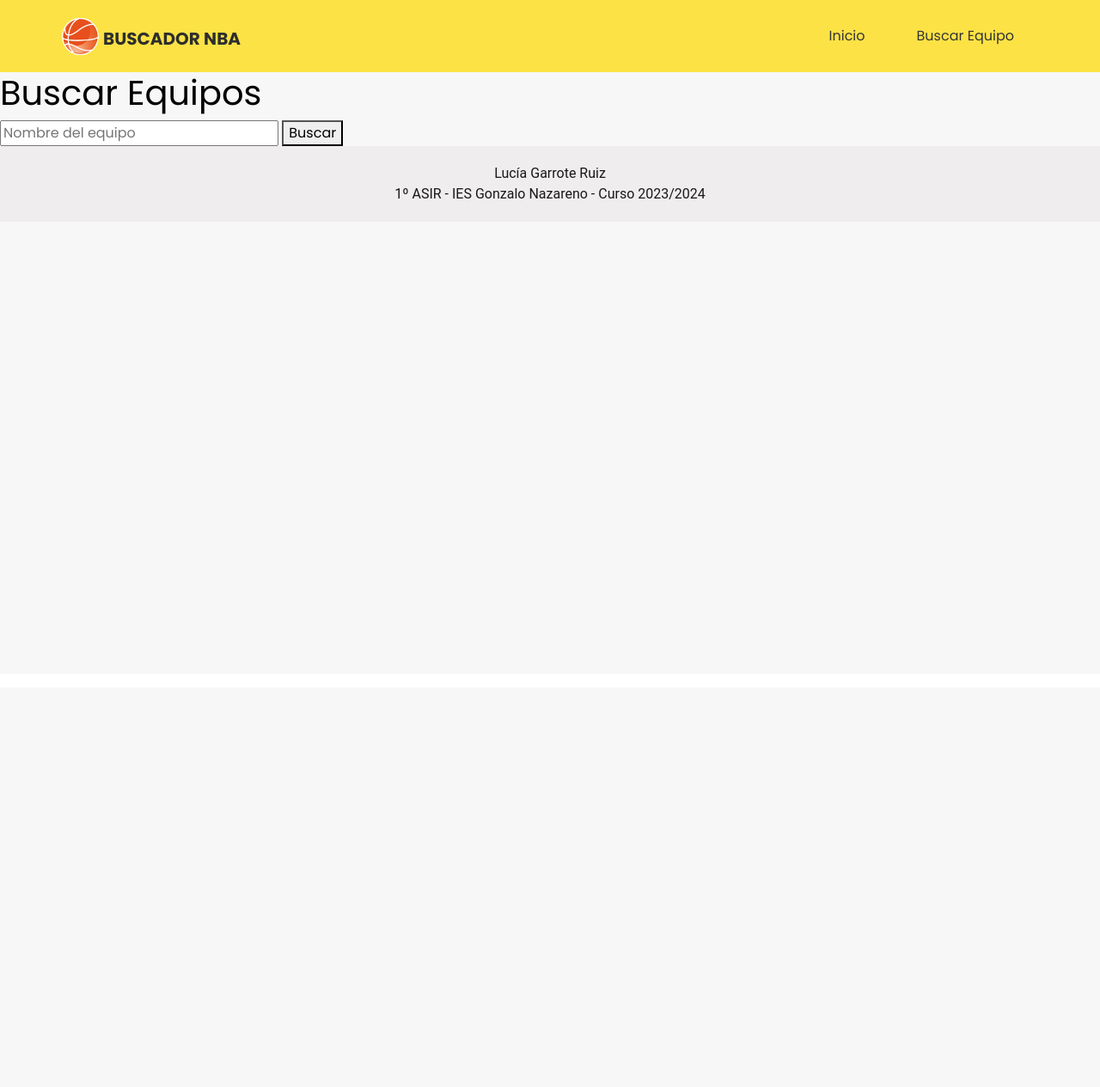
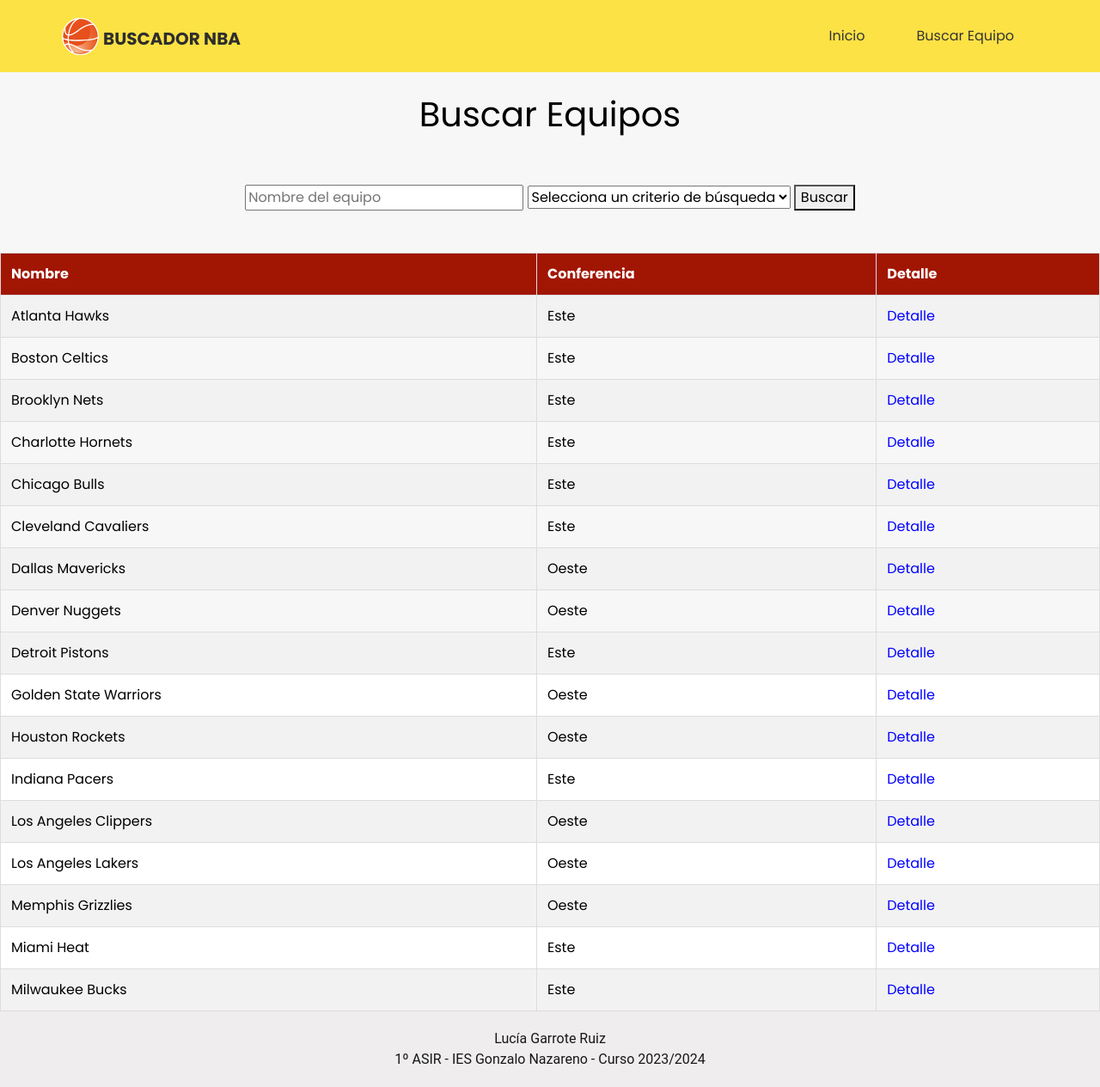
Before and after one commit to luciagruiz/proyecto_flask, a Flask app: page /equipos in a window 1280 px wide. Shown: the whole page at 86% size. Before the commit the page ends 232 px from the top, so only its background shows below. Run offline with Flask 3, Linux system fonts and the light colour scheme; some libraries are stand-ins or nearby versions.

Commit message:
Programa Con Ejercicios extras

```diff
--- a/app.py
+++ b/app.py
@@ -14,14 +14,24 @@
 
 @app.route('/equipos', methods=['GET', 'POST'])
 def equipos():
+    # Obtener la cadena de búsqueda y el criterio de búsqueda desde el formulario
+    busqueda = request.form.get('busqueda', '').lower()
+    criterio = request.form.get('criterio', '')
+
+    # Filtrar equipos según la búsqueda y el criterio
+    if busqueda:
+        equipos_encontrados = [equipo for equipo in datos if equipo['teamName'].lower().startswith(busqueda)]
+    elif criterio:
+        equipos_encontrados = [equipo for equipo in datos if equipo['conference'] == criterio]
+    else:
+        equipos_encontrados = datos
+
+    # Si se envió un formulario, mostrar la lista de equipos encontrados
     if request.method == 'POST':
-        busqueda = request.form.get('busqueda', '').lower()
-        if busqueda:
-            equipos_encontrados = [equipo for equipo in datos if equipo['teamName'].lower().startswith(busqueda)]
-        else:
-            equipos_encontrados = datos
-        return redirect(url_for('listaequipos', equipos=json.dumps(equipos_encontrados)))
-    return render_template("equipos.html")
+        return render_template("equipos.html", equipos=equipos_encontrados, busqueda=busqueda, criterio=criterio)
+
+    # Si es una solicitud GET, mostrar el formulario vacío
+    return render_template("equipos.html", equipos=datos)
 
 @app.route('/listaequipos', methods=['GET', 'POST'])
 def listaequipos():
--- a/static/css/style.css
+++ b/static/css/style.css
@@ -508,5 +508,40 @@
 .buscador{
   text-align: center;
   padding: 25px;
-  text-decoration: dashed;
+
 }
+
+/* Estilo para la tabla */
+table {
+  width: 100%;
+  border-collapse: collapse;
+}
+
+/* Estilo para las celdas de la tabla */
+td, th {
+  padding: 12px;
+  border: 1px solid #ddd;
+  text-align: left;
+}
+
+/* Estilo para las filas impares */
+tbody tr:nth-child(odd) {
+  background-color: #f2f2f2;
+}
+
+/* Estilo para las celdas de encabezado */
+th {
+  background-color: #a11603;
+  color: white;
+}
+
+/* Estilo para los enlaces en las celdas */
+td a {
+  color: blue;
+  text-decoration: none;
+}
+
+/* Estilo para los enlaces en las celdas cuando se les pasa el ratón por encima */
+td a:hover {
+  text-decoration: underline;
+}
--- a/templates/equipos.html
+++ b/templates/equipos.html
@@ -5,9 +5,36 @@
 {% block titulopag %}Buscar Equipos{% endblock %}
 
 {% block contenido %}
-<h1>Buscar Equipos</h1>
-<form action="/equipos" method="POST">
-    <input type="text" name="busqueda" placeholder="Nombre del equipo">
-    <button type="submit">Buscar</button>
+<h1 class="buscador">Buscar Equipos</h1>
+<form class="buscador" action="/equipos" method="POST">
+  <input type="text" name="busqueda" placeholder="Nombre del equipo" value="{{ busqueda }}">
+  <select name="criterio">
+      <option value="">Selecciona un criterio de búsqueda</option>
+      <option value="Este" {% if criterio == 'Este' %} selected {% endif %}>Conferencia Este</option>
+      <option value="Oeste" {% if criterio == 'Oeste' %} selected {% endif %}>Conferencia Oeste</option>
+  </select>
+  <button type="submit">Buscar</button>
 </form>
+<br>
+{% if equipos %}
+<table>
+  <thead>
+      <tr>
+          <th>Nombre</th>
+          <th>Conferencia</th>
+          <th>Detalle</th>
+      </tr>
+  </thead>
+  <tbody>
+      {% for equipo in equipos %}
+      <tr>
+          <td>{{ equipo.teamName }}</td>
+          <td>{{ equipo.conference }}</td>
+          <td><a href="/equipo/{{ equipo.teamId }}">Detalle</a></td>
+      </tr>
+      {% endfor %}
+  </tbody>
+</table>
+{% endif %}
+
 {% endblock %}
```
